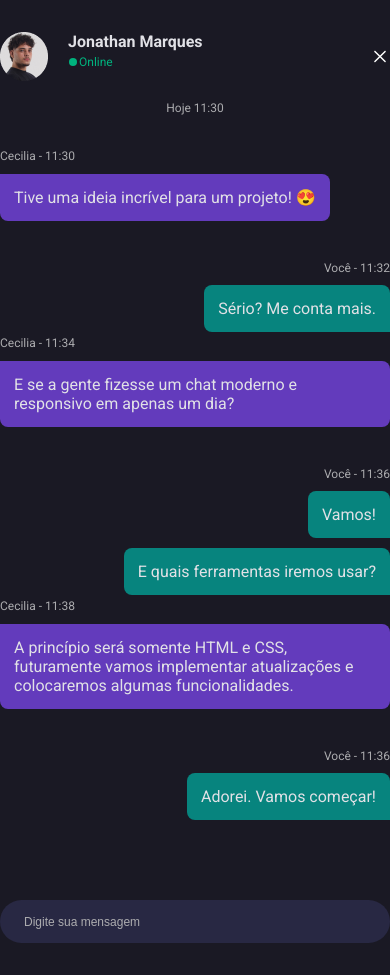
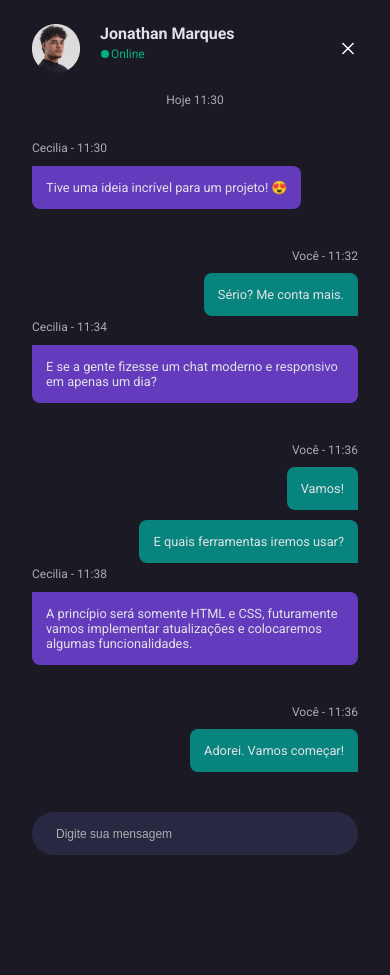
Before and after one commit to jhowzs/chat, a plain HTML site: page index.html in a window 390 px wide. After the commit the page ends 879 px from the top, so only its background shows below. Drawn offline with Linux system fonts and the light colour scheme; some icons are missing.

Commit message:
responsive CSS

```diff
--- a/css/conteudo.css
+++ b/css/conteudo.css
@@ -47,6 +47,7 @@
   font-weight: 400;
 }
 
+/* message chat */
 .message {
   display: grid;
   margin-bottom: 80px;
@@ -121,3 +122,39 @@ button {
   background-color: transparent;
   border: none;
 }
+
+/* Responsive */
+
+@media (max-width: 1600px) {
+  .container {
+    max-width: 1200px;
+  }
+  .message .text {
+    width: fit-content;
+    max-width: 80ch;
+  }
+}
+
+@media (max-width: 900px) {
+  .message .text {
+    width: fit-content;
+    max-width: 50ch;
+  }
+}
+
+@media (max-width: 600px) {
+  .message .text,
+  .message .text-2 {
+    font-size: 0.8rem;
+  }
+  .main-content {
+    margin: 24px 32px;
+  }
+  .message {
+    margin-bottom: 40px;
+  }
+  .message .text {
+    width: fit-content;
+    max-width: fit-content;
+  }
+}
```
